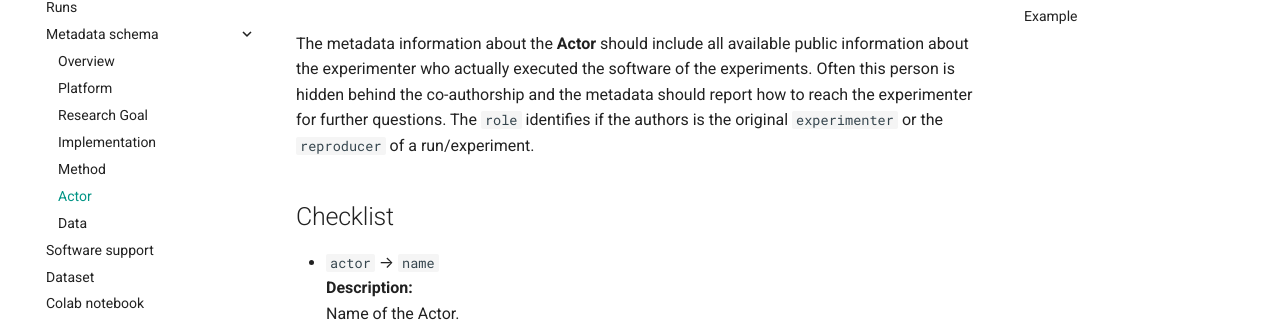
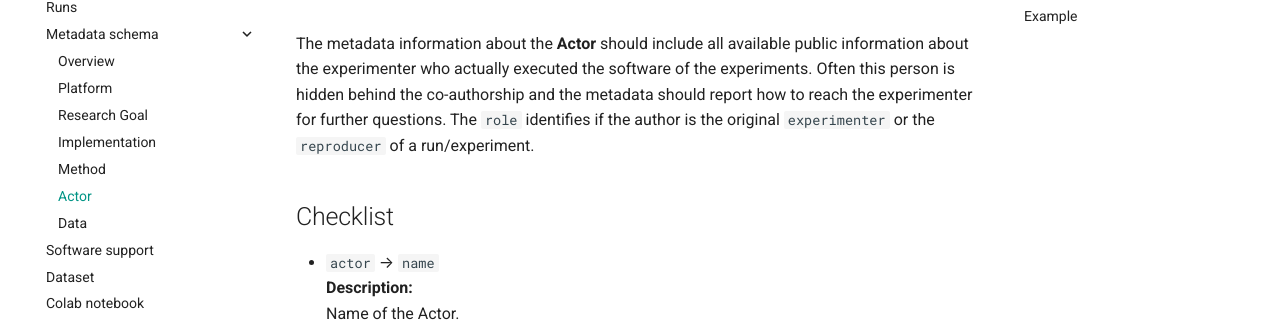
Before and after one commit to irgroup/ir_metadata, an MkDocs documentation site: the page built from docs/metadata/actor.md, in a window 1280 px wide and 900 px high. Shown: the part 149-471 px from the top of the window. Built offline with MkDocs 1.6.1 and Material for MkDocs 9.7.7, drawn with Linux system fonts in a browser that asks for light colours; comment, search, counter and statistics services are not loaded.

Commit message:
fix typos

```diff
--- a/docs/metadata/actor.md
+++ b/docs/metadata/actor.md
@@ -1,6 +1,6 @@
 # Actor
 
-The metadata information about the **Actor** should include all available public information about the experimenter who actually executed the software of the experiments. Often this person is hidden behind the co-authorship and the metadata should report how to reach the experimenter for further questions. The `role` identifies if the authors is the original `experimenter` or the `reproducer` of a run/experiment.
+The metadata information about the **Actor** should include all available public information about the experimenter who actually executed the software of the experiments. Often this person is hidden behind the co-authorship and the metadata should report how to reach the experimenter for further questions. The `role` identifies if the author is the original `experimenter` or the `reproducer` of a run/experiment.
 
 ## Checklist
 
```
Also changed, not shown: docs/metadata/method.md (+1 -1 lines).
